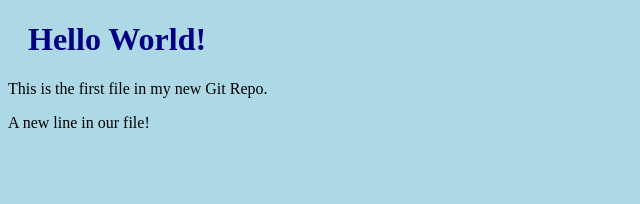
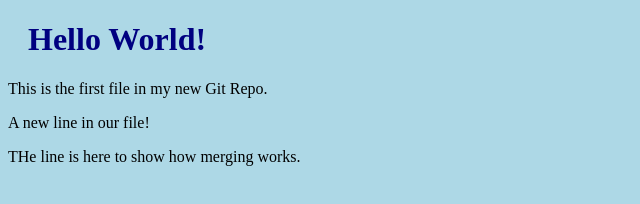
Before and after one commit to Mofasser-Uddin/moon, a plain HTML site: page index.html in a window 1280 px wide. Shown: the whole page, without its empty margins (0-640 px from the left). Drawn offline with Linux system fonts and the light colour scheme.

Commit message:
updated index.html with emergency fix

```diff
--- a/index.html
+++ b/index.html
@@ -8,5 +8,6 @@
         <h1> Hello World! </h1>
         <p> This is the first file in my new Git Repo. </p>
         <p> A new line in our file! </p>
+        <p> THe line is here to show how merging works. </p>
     </body>
 </html>
```
